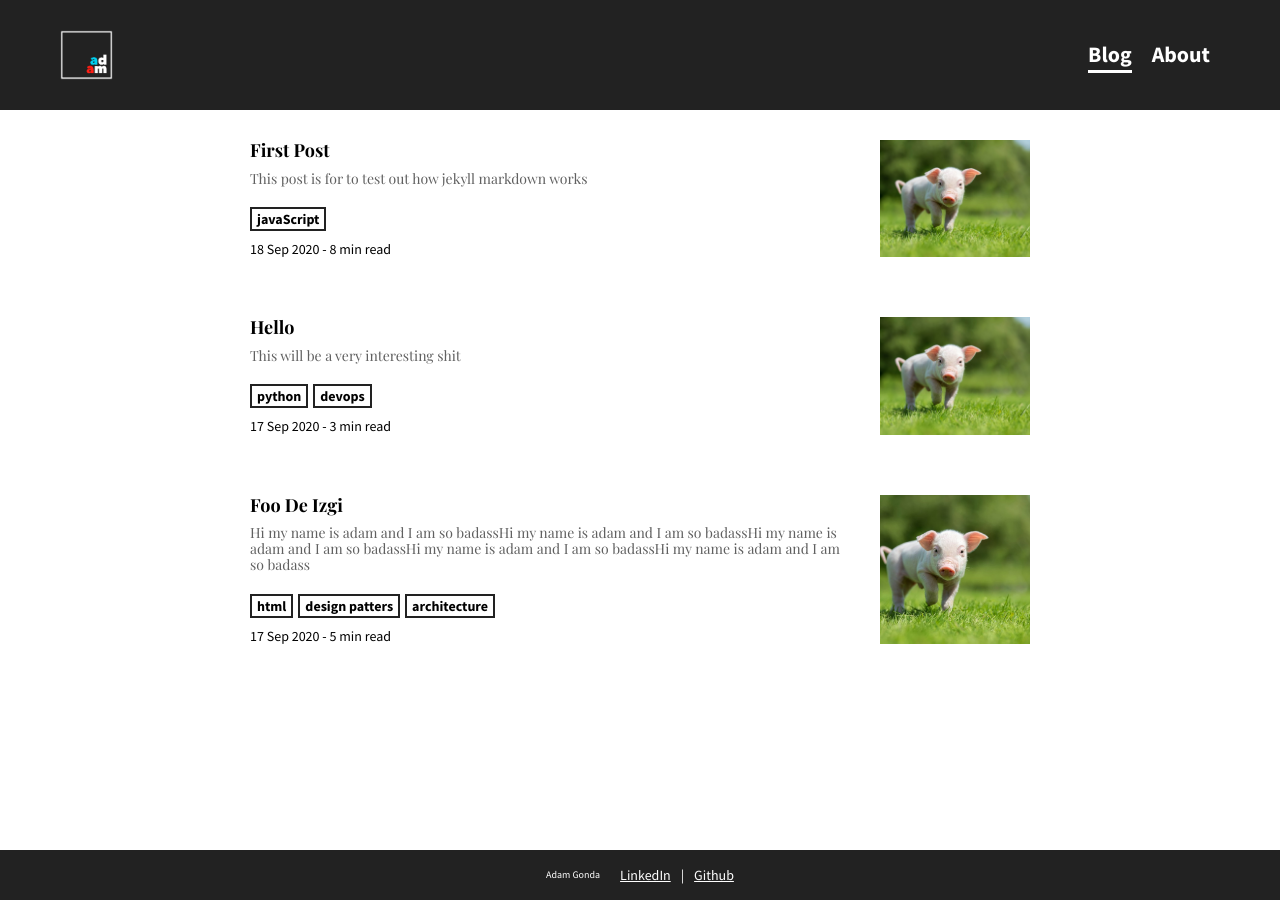
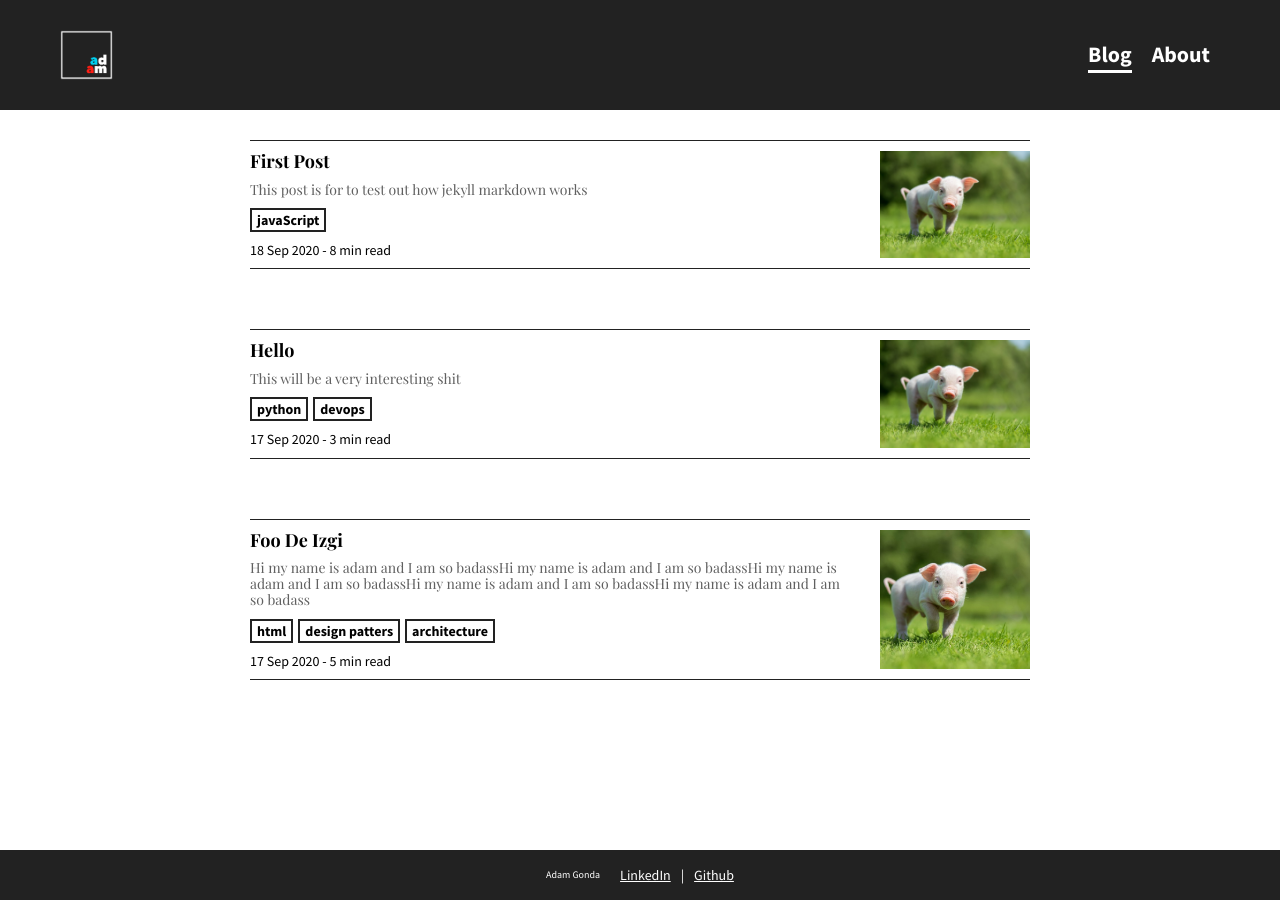
Before and after one commit to AdamGonda/adamgonda.com, a Jekyll site: the page built from index.html, in a window 1280 px wide. Built offline with Jekyll 4.4.1, drawn with Linux system fonts in a browser that asks for light colours.

Commit message:
add post-list-item style

```diff
--- a/assets/css/main.css
+++ b/assets/css/main.css
@@ -81,6 +81,9 @@ footer a {
 
 .post-list-item {
   margin-bottom: 60px;
+  padding: 10px 0;
+  border-top: 1px solid #222222;
+  border-bottom: 1px solid #222222;
 }
 .post-list-item a {
   display: flex;
@@ -118,7 +121,7 @@ footer a {
 }
 
 .tags {
-  margin-top: 20px;
+  margin-top: 10px;
   display: flex;
   align-items: center;
 }
--- a/assets/sass/post-list-item.sass
+++ b/assets/sass/post-list-item.sass
@@ -2,6 +2,9 @@
 
 .post-list-item
   margin-bottom: $spacing-m
+  padding: $spacing-xs 0
+  border-top: 1px solid $colors-black
+  border-bottom: 1px solid $colors-black
 
   a
     display: flex
@@ -37,7 +40,7 @@
 
 
 .tags
-  margin-top: $spacing-ss
+  margin-top: $spacing-xs
   display: flex
   align-items: center
 
```
Also changed, not shown: 1 other file.
